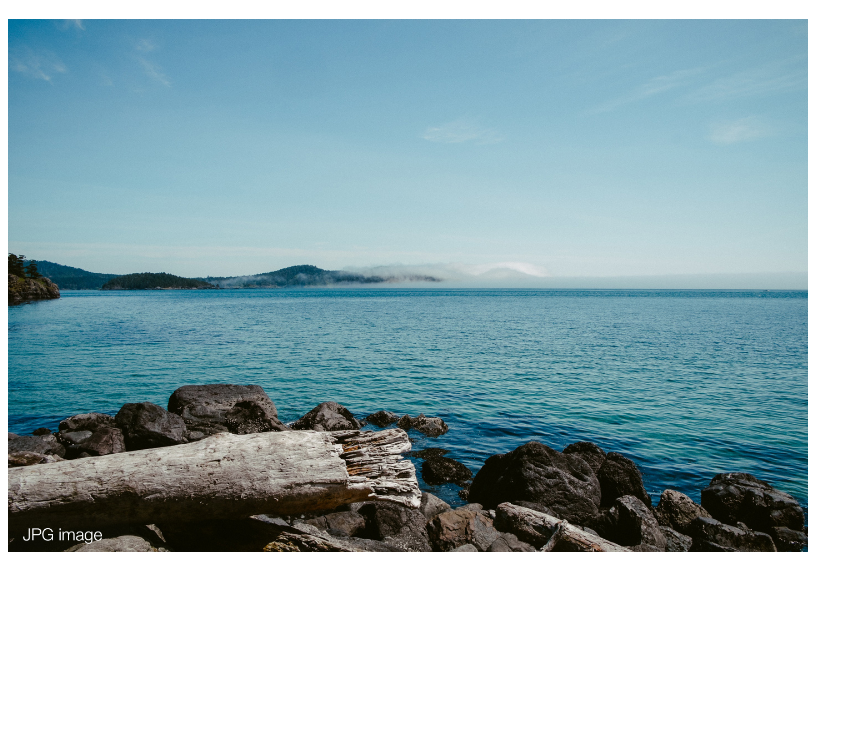
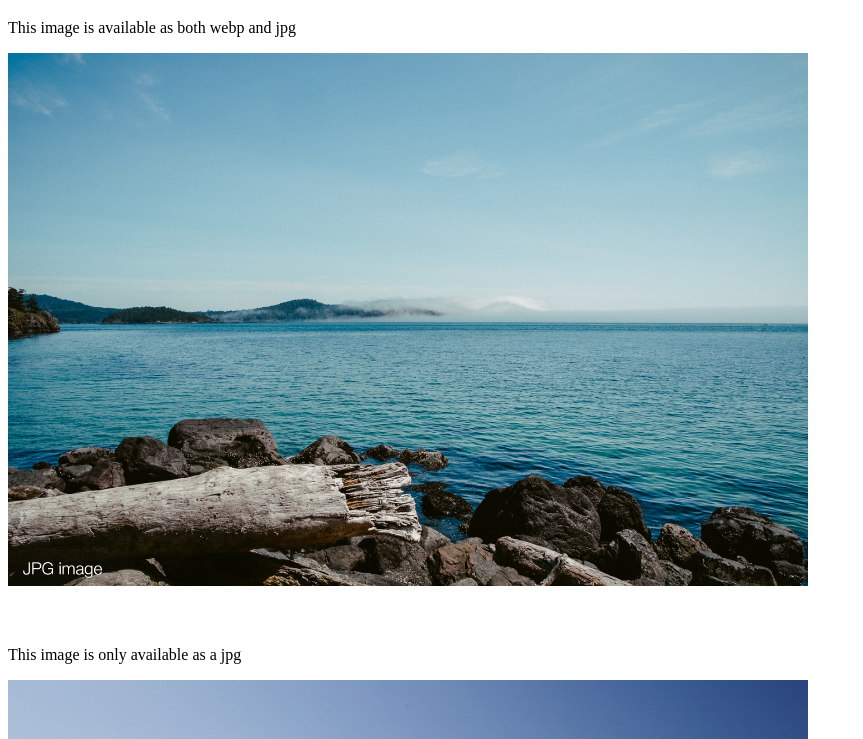
Before and after one commit to vincentorback/WebP-images-with-htaccess, a plain HTML site: page demo.html in a window 1280 px wide. Shown: the part 61-800 px from the top of the page, without its empty margins (0-863 px from the left). Drawn offline with Linux system fonts and the light colour scheme.

Commit message:
update demo and readme

```diff
--- a/demo.html
+++ b/demo.html
@@ -1,11 +1,13 @@
-<!DOCTYPE html>
+<!doctype html>
 <html>
 	<head>
+		<meta charset="utf-8">
 		<title>WebP image replacement with htaccess</title>
 		<style>
 			img {
 				width: 100%;
 				max-width: 800px;
+				margin-bottom: 40px;
 			}
 		</style>
 	</head>
@@ -13,7 +15,10 @@ img {
 
 		<h1>WebP image replacement with htaccess</h1>
 
-<img src="images/image.jpg" />
+		<p>This image is available as both webp and jpg</p>
+		<img src="images/image1.jpg" />
+		<p>This image is only available as a jpg</p>
+		<img src="images/image2.jpg" />
 
 	</body>
 </html>
```
Also changed, not shown: images/image1.jpg (renamed from images/image.jpg), images/image1.webp (renamed from images/image.webp), images/image2.jpg (added), 2 other files. Lines whose indentation alone changed are shown as unchanged.
